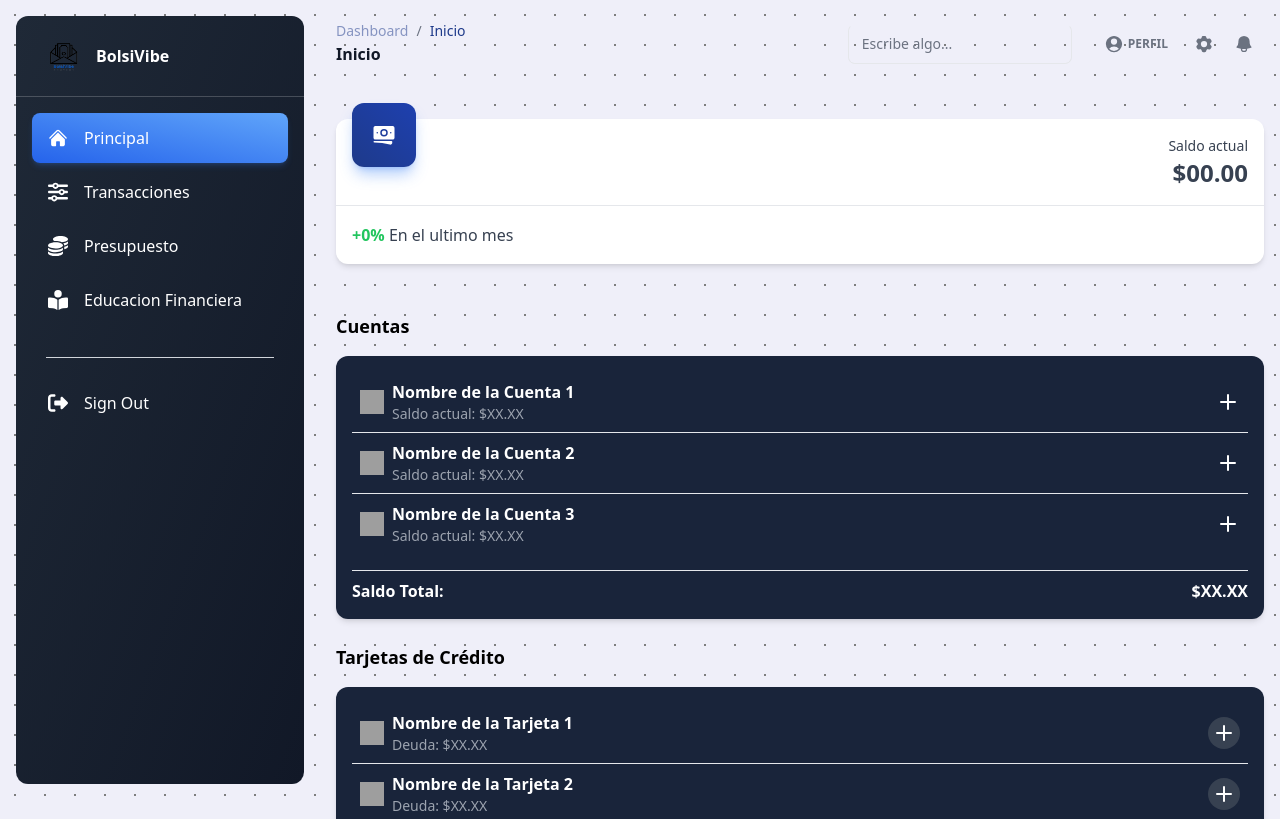
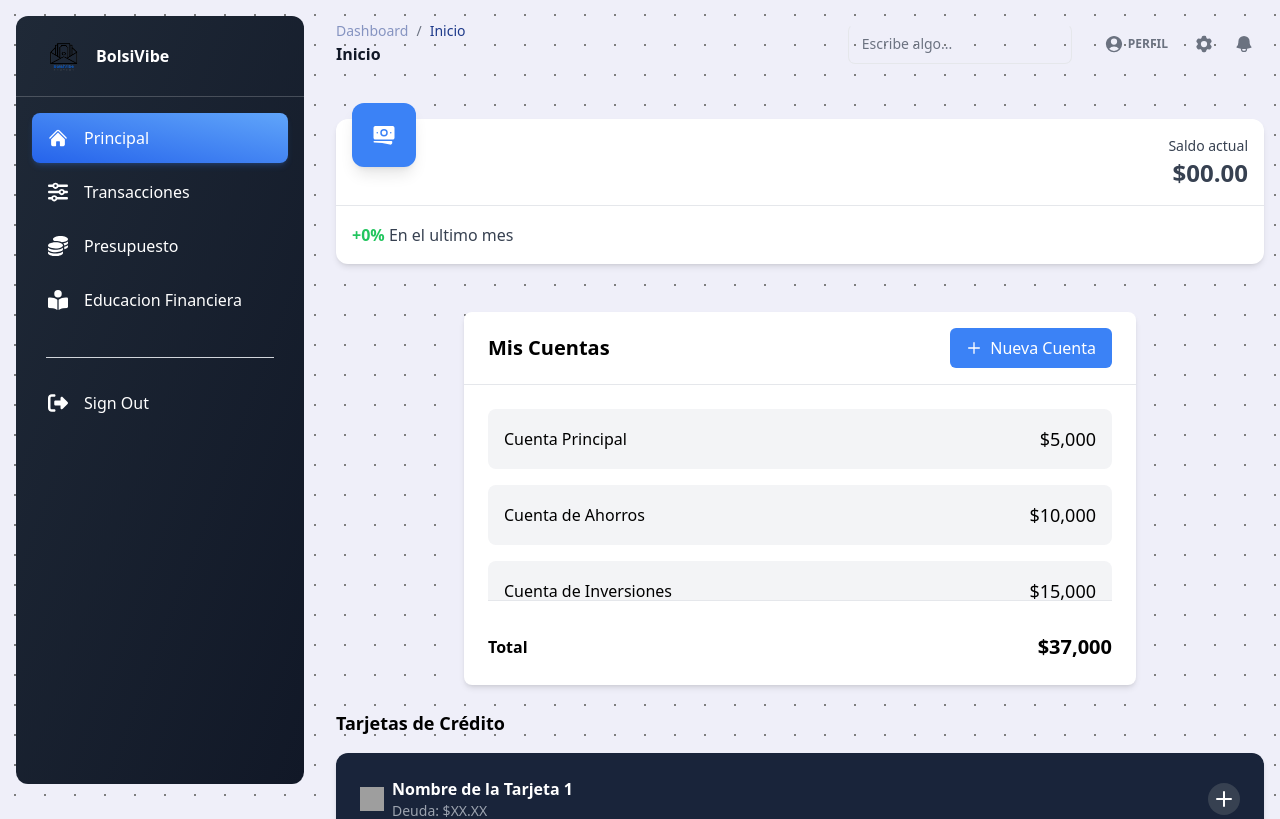
Before and after one commit to rodolfo-rgb/BolsiVibe-Project, an Angular app in the folder BolsiVibe/: page /dashboard in a window 1280 px wide. Shown: the top 819 px of the page. Built offline with nearby package versions, Linux system fonts and the light colour scheme; grey boxes are pictures that could not be loaded.

Commit message:
Refactor account panel layout; enhance styling and add total balance display

```diff
--- a/BolsiVibe/src/app/business/dashboard/dashboard.component.html
+++ b/BolsiVibe/src/app/business/dashboard/dashboard.component.html
@@ -1,7 +1,7 @@
 <button class="mb-12 grid gap-y-10 gap-x-6 md:grid-cols-2 xl:grid-cols-4 w-full">
     <div class="relative flex flex-col bg-clip-border rounded-xl bg-white text-gray-700 shadow-md col-span-full">
         <div
-            class="bg-clip-border mx-4 rounded-xl overflow-hidden bg-gradient-to-tr from-blue-900 to-blue-800 text-white shadow-blue-500/40 shadow-lg absolute -mt-4 grid h-16 w-16 place-items-center">
+            class="bg-clip-border mx-4 rounded-xl overflow-hidden  bg-blue-500 text-white shadow-lg absolute -mt-4 grid h-16 w-16 place-items-center">
             <svg xmlns="http://www.w3.org/2000/svg" viewBox="0 0 24 24" fill="currentColor" aria-hidden="true"
                 class="w-6 h-6 text-white">
                 <path d="M12 7.5a2.25 2.25 0 100 4.5 2.25 2.25 0 000-4.5z"></path>
@@ -29,60 +29,61 @@
     </div>
 </button>
 
-<h3 class="text-lg font-semibold text-blue-gray-200 mb-2">Cuentas</h3>
-<div class="account-list-container p-4 mt-4 rounded-xl shadow-md" style="background-color: #19243a;">
-    <div class="account-list">
-        <!-- Enlace que envuelve cada cuenta -->
-        <div class="account-item flex items-center p-2 border-b border-blue-gray-300 last:border-none">
-            <img src="path/to/credit-card-icon.png" alt="Icono de Banco" class="w-6 h-6 mr-2">
-            <div class="flex-1">
-                <p class="font-semibold text-white">Nombre de la Cuenta 1</p>
-                <p class="text-sm text-gray-400">Saldo actual: $XX.XX</p>
-            </div>
-            <!-- Ícono de "+" al final con efecto de clic -->
-            <button class="ml-4 text-white hover:text-green-500 transition-colors duration-200">
-                <svg xmlns="http://www.w3.org/2000/svg" class="h-6 w-6" fill="none" stroke="currentColor"
-                    viewBox="0 0 24 24" stroke-width="2">
-                    <path stroke-linecap="round" stroke-linejoin="round" d="M12 5v14M5 12h14"></path>
+<!-- Panel de Cuentas -->
+<div class="w-full max-w-2xl mx-auto bg-white rounded-lg shadow-md overflow-hidden">
+    <!-- Encabezado del Card -->
+    <div class="flex items-center justify-between px-6 py-4 border-b">
+        <h2 class="text-xl font-semibold">Mis Cuentas</h2>
+        <button class="flex items-center gap-2 bg-blue-500 text-white px-4 py-2 rounded-md hover:bg-blue-400">
+            <svg xmlns="http://www.w3.org/2000/svg" class="h-4 w-4" fill="none" viewBox="0 0 24 24"
+                stroke="currentColor">
+                <path stroke-linecap="round" stroke-linejoin="round" stroke-width="2" d="M12 4v16m8-8H4" />
             </svg>
+            Nueva Cuenta
         </button>
     </div>
-        <div class="account-item flex items-center p-2 border-b border-blue-gray-300 last:border-none">
-            <img src="path/to/credit-card-icon.png" alt="Icono de Banco" class="w-6 h-6 mr-2">
-            <div class="flex-1">
-                <p class="font-semibold text-white">Nombre de la Cuenta 2</p>
-                <p class="text-sm text-gray-400">Saldo actual: $XX.XX</p>
+
+    <!-- Contenido del Card -->
+    <div class="p-6">
+        <!-- Contenedor Scroll -->
+        <div class="max-h-48 overflow-y-auto space-y-4 border-b pb-4">
+            <!-- Cuenta 1 -->
+            <div
+                class="flex items-center justify-between p-4 bg-gray-100 rounded-lg cursor-pointer hover:bg-blue-100 transition">
+                <span class="font-medium">Cuenta Principal</span>
+                <span class="text-lg">$5,000</span>
             </div>
-            <!-- Ícono de "+" al final con efecto de clic -->
-            <button class="ml-4 text-white hover:text-green-500 transition-colors duration-200">
-                <svg xmlns="http://www.w3.org/2000/svg" class="h-6 w-6" fill="none" stroke="currentColor"
-                    viewBox="0 0 24 24" stroke-width="2">
-                    <path stroke-linecap="round" stroke-linejoin="round" d="M12 5v14M5 12h14"></path>
-                </svg>
-            </button>
+
+            <!-- Cuenta 2 -->
+            <div
+                class="flex items-center justify-between p-4 bg-gray-100 rounded-lg cursor-pointer hover:bg-blue-100 transition">
+                <span class="font-medium">Cuenta de Ahorros</span>
+                <span class="text-lg">$10,000</span>
             </div>
-        <div class="account-item flex items-center p-2 border-b border-blue-gray-300 last:border-none">
-            <img src="path/to/credit-card-icon.png" alt="Icono de Banco" class="w-6 h-6 mr-2">
-            <div class="flex-1">
-                <p class="font-semibold text-white">Nombre de la Cuenta 3</p>
-                <p class="text-sm text-gray-400">Saldo actual: $XX.XX</p>
+
+            <!-- Cuenta 3 -->
+            <div
+                class="flex items-center justify-between p-4 bg-gray-100 rounded-lg cursor-pointer hover:bg-blue-100 transition">
+                <span class="font-medium">Cuenta de Inversiones</span>
+                <span class="text-lg">$15,000</span>
             </div>
-            <!-- Ícono de "+" al final con efecto de clic -->
-            <button class="ml-4 text-white hover:text-green-500 transition-colors duration-200">
-                <svg xmlns="http://www.w3.org/2000/svg" class="h-6 w-6" fill="none" stroke="currentColor"
-                    viewBox="0 0 24 24" stroke-width="2">
-                    <path stroke-linecap="round" stroke-linejoin="round" d="M12 5v14M5 12h14"></path>
-                </svg>
-            </button>
+
+            <!-- Cuenta 4 -->
+            <div
+                class="flex items-center justify-between p-4 bg-gray-100 rounded-lg cursor-pointer hover:bg-blue-100 transition">
+                <span class="font-medium">Cuenta Extra</span>
+                <span class="text-lg">$7,000</span>
             </div>
         </div>
 
-    <!-- Saldo Total fuera de la lista, pero dentro del contenedor -->
-    <div class="border-t border-blue-gray-300 mt-4 pt-2">
-        <p class="font-semibold text-white">Saldo Total: <span class="float-right">$XX.XX</span></p>
-
+        <!-- Total -->
+        <div class="flex items-center justify-between pt-4 mt-4">
+            <span class="font-semibold">Total</span>
+            <span class="text-xl font-bold">$37,000</span>
         </div>
     </div>
+</div>
+
 
 <!-- Nuevo contenedor para la lista de tarjetas de crédito con scroll -->
 <h3 class="text-lg font-semibold text-blue-gray-200 mb-2 mt-6">Tarjetas de Crédito</h3> <!-- Añadido mt-6 -->
```
Lines whose indentation alone changed are shown as unchanged.
